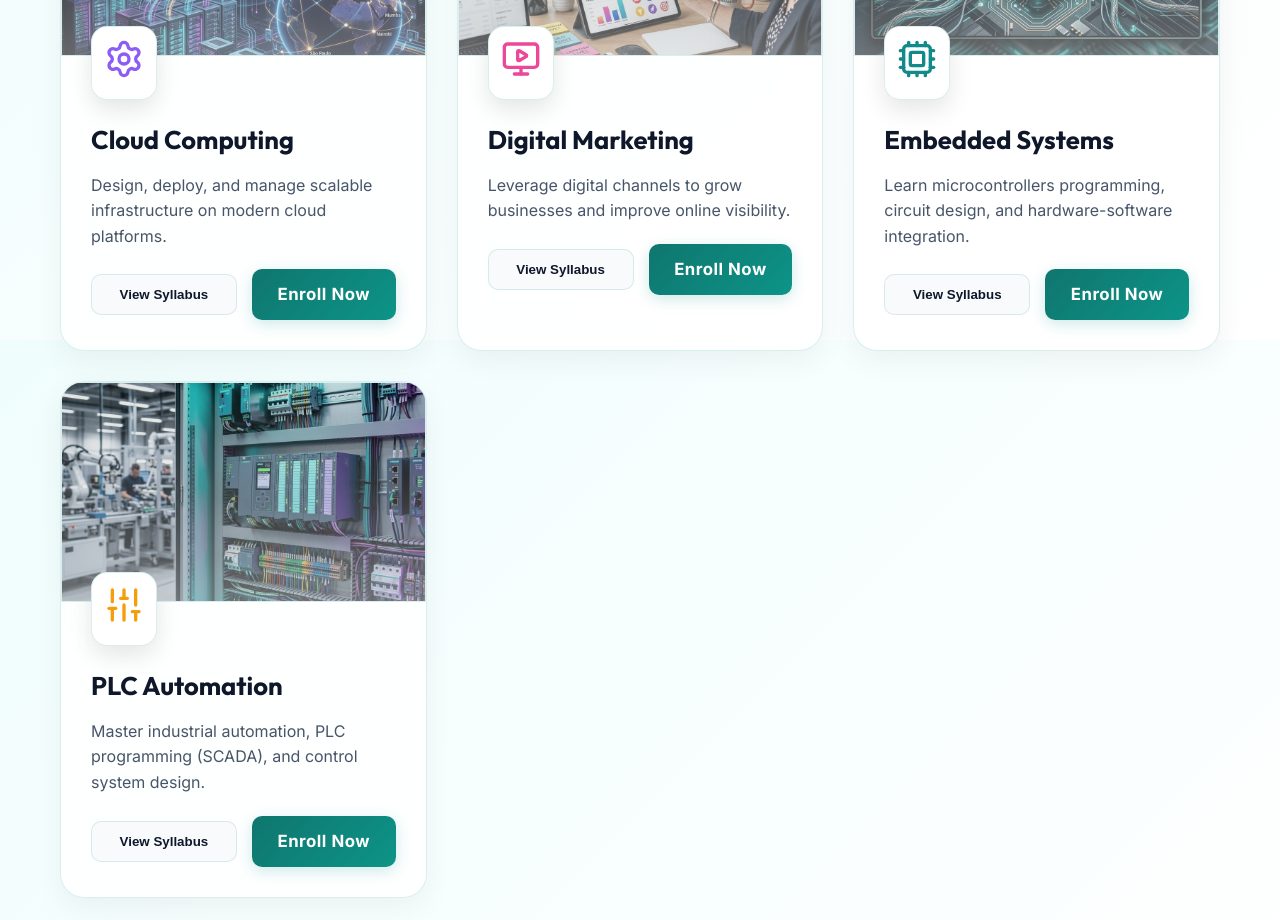
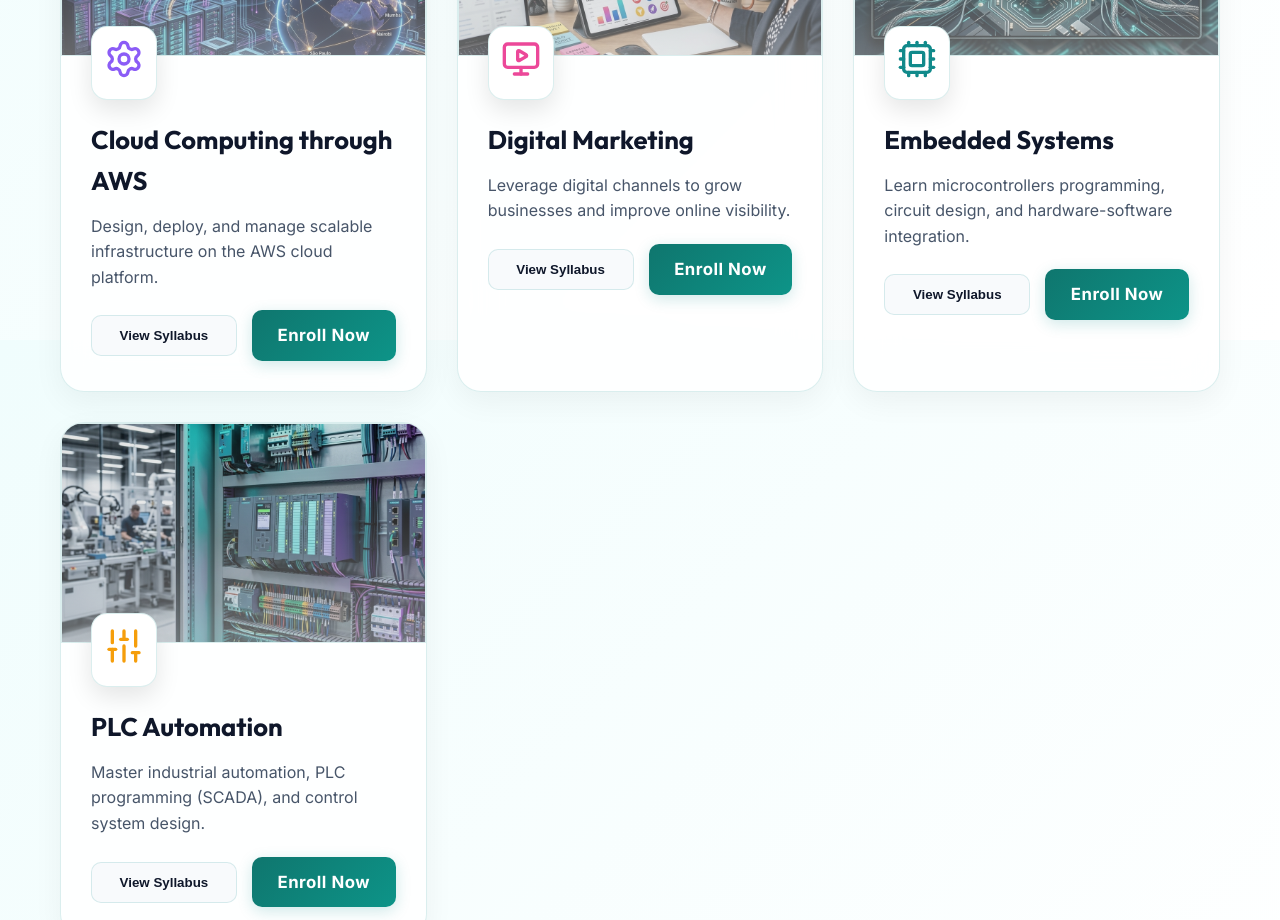
Before and after one commit to abish05/FTI-WEBSITE, a React (Vite) app: page /courses in a window 1280 px wide. Shown: the part 1260-2180 px from the top of the page. Built offline with nearby package versions, Linux system fonts and the light colour scheme.

Commit message:
feat: rename Cloud Computing to Cloud Computing through AWS

```diff
--- a/src/pages/Admin.jsx
+++ b/src/pages/Admin.jsx
@@ -530,7 +530,7 @@ const Admin = () => {
                                     <option>Web Development</option>
                                     <option>Data Science & AI</option>
                                     <option>Artificial Intelligence</option>
-                                    <option>Cloud Computing</option>
+                                    <option>Cloud Computing through AWS</option>
                                     <option>Mobile App Dev</option>
                                     <option>Embedded Systems</option>
                                     <option>PLC Automation</option>
--- a/src/pages/Admission.jsx
+++ b/src/pages/Admission.jsx
@@ -81,7 +81,7 @@ const Admission = () => {
                                 <option value="Web Development">Web Development</option>
                                 <option value="Mobile App Dev">Mobile App Dev</option>
                                 <option value="Data Science & AI">Data Science & AI</option>
-                                <option value="Cloud Computing">Cloud Computing</option>
+                                <option value="Cloud Computing through AWS">Cloud Computing through AWS</option>
                                 <option value="Digital Marketing">Digital Marketing</option>
                                 <option value="Embedded Systems">Embedded Systems</option>
                                 <option value="PLC Automation">PLC Automation</option>
--- a/src/pages/Courses.jsx
+++ b/src/pages/Courses.jsx
@@ -59,19 +59,19 @@ const Courses = () => {
             }
         },
         {
-            title: 'Cloud Computing',
+            title: 'Cloud Computing through AWS',
             icon: <Settings size={40} color="#8b5cf6" />,
             image: cloudComputingImg,
-            desc: 'Design, deploy, and manage scalable infrastructure on modern cloud platforms.',
+            desc: 'Design, deploy, and manage scalable infrastructure on the AWS cloud platform.',
             price: '₹35,000',
             duration: '4 Months',
             details: {
                 subtitle: 'The Backbone of Modern Tech',
-                description: 'Move beyond local servers. Learn to architect, deploy, and scale applications on the world’s most powerful cloud platforms.',
-                modules: ['AWS/Azure Fundamentals', 'Docker & Kubernetes (Containerization)', 'Cloud Security', 'Serverless Architecture', 'DevOps Pipelines'],
+                description: 'Move beyond local servers. Learn to architect, deploy, and scale applications on the world’s most powerful cloud platform, Amazon Web Services.',
+                modules: ['AWS Cloud Practitioner Essentials', 'EC2, S3, RDS & VPC Configuration', 'AWS Lambda & Serverless Architectures', 'IAM & Cloud Security Best Practices', 'CI/CD Pipelines with AWS Developer Tools'],
                 projectsLabel: "What you'll do:",
-                projects: 'Migrate a legacy system to the cloud and manage automated scaling for high-traffic apps.',
-                careers: 'Cloud Architect, DevOps Engineer, Systems Administrator.'
+                projects: 'Migrate a legacy system to AWS and manage automated scaling for high-traffic apps.',
+                careers: 'AWS Cloud Architect, DevOps Engineer, Systems Administrator.'
             }
         },
         {
--- a/src/pages/Home.jsx
+++ b/src/pages/Home.jsx
@@ -59,7 +59,7 @@ const Home = () => {
                     <div className="glass-panel" style={{ padding: '35px' }}>
                         <Users size={32} color="#8b5cf6" style={{ marginBottom: '20px' }} />
                         <h3 style={{ fontSize: '1.3rem', marginBottom: '15px' }}>Expert Mentorship</h3>
-                        <p style={{ color: 'var(--text-secondary)', lineHeight: '1.6' }}>Learn directly from professionals with years of experience in Video Editing, Python Development, and Cloud Computing.</p>
+                        <p style={{ color: 'var(--text-secondary)', lineHeight: '1.6' }}>Learn directly from professionals with years of experience in Video Editing, Python Development, and Cloud Computing through AWS.</p>
                     </div>
                     <div className="glass-panel" style={{ padding: '35px' }}>
                         <Code size={32} color="#118a8b" style={{ marginBottom: '20px' }} />
@@ -88,7 +88,7 @@ const Home = () => {
                         <p style={{ fontSize: '1.2rem', marginBottom: '15px' }}>
                             {quizInterest === 'Design' && "Recommendation: Web Development / UI/UX Design"}
                             {quizInterest === 'Logic' && "Recommendation: Full Stack / Data Science & AI"}
-                            {quizInterest === 'Cloud' && "Recommendation: Cloud Computing"}
+                            {quizInterest === 'Cloud' && "Recommendation: Cloud Computing through AWS"}
                         </p>
                         <button onClick={handleQuizSubmit} className="btn-primary" style={{ display: 'inline-flex', alignItems: 'center', gap: '8px' }}>Explore Match <ChevronRight size={18} /></button>
                     </div>
```
